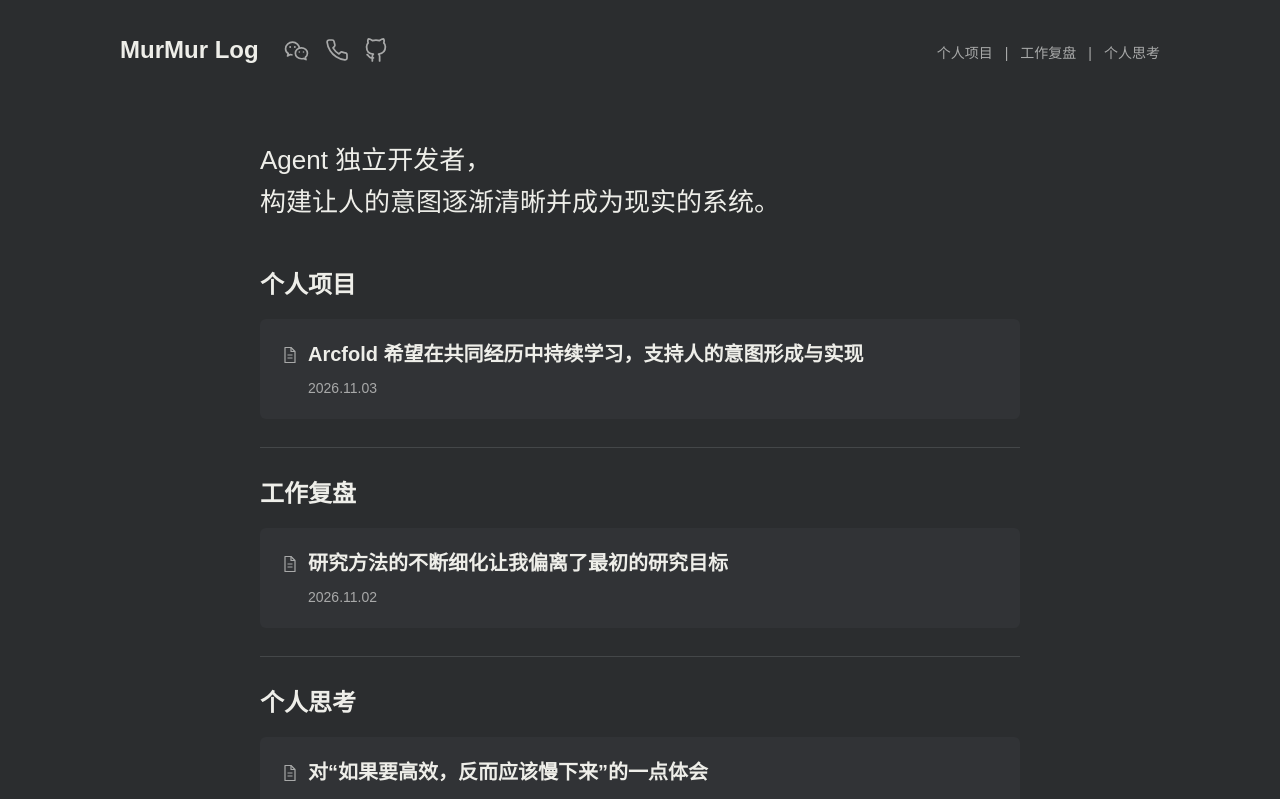
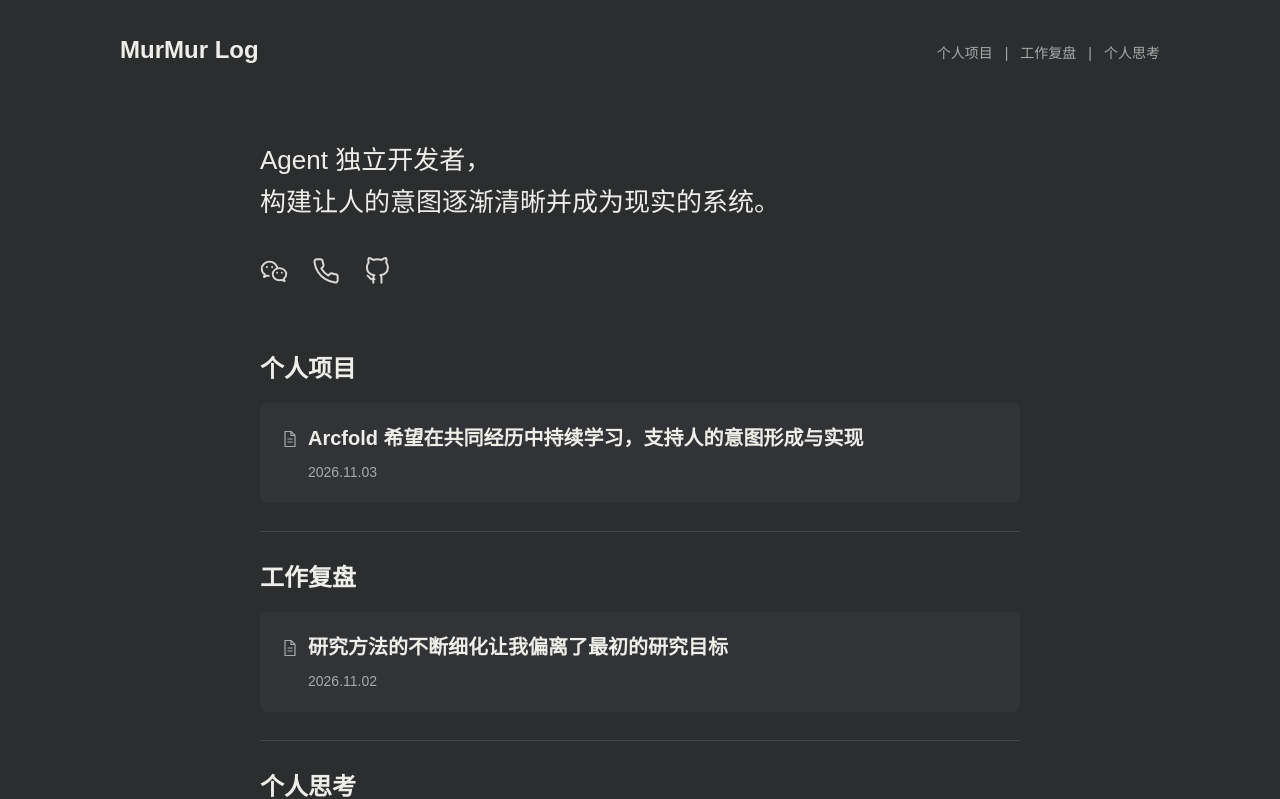
Before and after one commit to murmurwang/murmur-log, a Next.js app: page / in a window 1280 px wide. Shown: the top 799 px of the page. Built offline with nearby package versions, Linux system fonts and the light colour scheme.

Commit message:
Group social icons under introduction with spacious alignment

```diff
--- a/app/components/SiteChrome.tsx
+++ b/app/components/SiteChrome.tsx
@@ -9,10 +9,7 @@ export function SiteHeader({ home = false, section }: { home?: boolean; section?
     <>
     <header className={`site-header shell${home ? " site-header--home" : ""}`}>
       {home ? (
-        <div className="header-brand">
-          <h1 className="site-title"><Link href="/">MurMur Log</Link></h1>
-          <ContactLinks />
-        </div>
+        <h1 className="site-title"><Link href="/">MurMur Log</Link></h1>
       ) : (
         <Link className="wordmark" href="/" aria-label="MurMur Log home">MurMur Log</Link>
       )}
@@ -26,6 +23,7 @@ export function SiteHeader({ home = false, section }: { home?: boolean; section?
     </header>
     {home && <div className="home-intro shell">
       <p className="site-description">Agent 独立开发者，<br />构建让人的意图逐渐清晰并成为现实的系统。</p>
+      <ContactLinks />
     </div>}
     </>
   );
--- a/app/globals.css
+++ b/app/globals.css
@@ -93,12 +93,12 @@ nav a[aria-current="location"] { color: var(--ink); text-decoration: underline;
 .home-page { min-height: 100vh; }
 .site-header--home { width: min(1040px, calc(100% - 48px)); border-bottom: 0; padding-block: 32px; }
 .site-header--home .site-title { font-size: 24px; }
-.header-brand { display: flex; align-items: center; gap: 20px; }
-.home-intro { padding: 40px 0 44px; }
+.home-intro { padding: 40px 0 60px; }
 .home-intro .site-description { max-width: 720px; color: var(--heading); font-size: 26px; line-height: 1.6; font-weight: 500; text-wrap: balance; }
-.contact-links { display: flex; align-items: center; gap: 12px; margin-top: 22px; color: var(--ink); }
-.contact-item { position: relative; }
+.contact-links { position: relative; display: flex; align-items: center; gap: 12px; width: fit-content; margin-top: 28px; margin-left: -6px; color: var(--ink); }
+.contact-item { position: static; }
 .contact-item summary, .contact-github { display: flex; align-items: center; justify-content: center; width: 40px; height: 40px; border-radius: 4px; cursor: pointer; }
+.contact-links svg { width: 28px; height: 28px; }
 .contact-item summary { list-style: none; }
 .contact-item summary::-webkit-details-marker { display: none; }
 .contact-item summary:hover, .contact-item[open] summary, .contact-github:hover { background: var(--hover); color: var(--heading); }
@@ -110,10 +110,6 @@ nav a[aria-current="location"] { color: var(--ink); text-decoration: underline;
 .contact-card button:hover { background: var(--hover); }
 .contact-feedback { display: block; color: var(--muted); font-size: 13px; }
 .contact-feedback:not(:empty) { margin-top: 8px; }
-.header-brand .contact-links { position: relative; gap: 4px; margin-top: 0; color: var(--muted); }
-.header-brand .contact-item { position: static; }
-.header-brand .contact-item summary, .header-brand .contact-github { width: 36px; height: 36px; }
-.header-brand .contact-card { left: auto; right: 0; }
 .home-page .home-stream { padding-top: 0; }
 .home-page .stream-section { padding-bottom: 28px; }
 .home-page .stream-section + .stream-section { padding-top: 28px; }
@@ -137,7 +133,7 @@ nav a[aria-current="location"] { color: var(--ink); text-decoration: underline;
 @media (max-width: 600px) {
   .site-header--home { width: calc(100% - 40px); padding-block: 24px; }
   .site-header--home .site-title { font-size: 22px; }
-  .home-intro { padding: 24px 0 32px; }
+  .home-intro { padding: 24px 0 40px; }
   .home-intro .site-description { font-size: 22px; }
   .home-page .stream-section { padding-bottom: 24px; }
   .home-page .stream-section + .stream-section { padding-top: 24px; }
```
